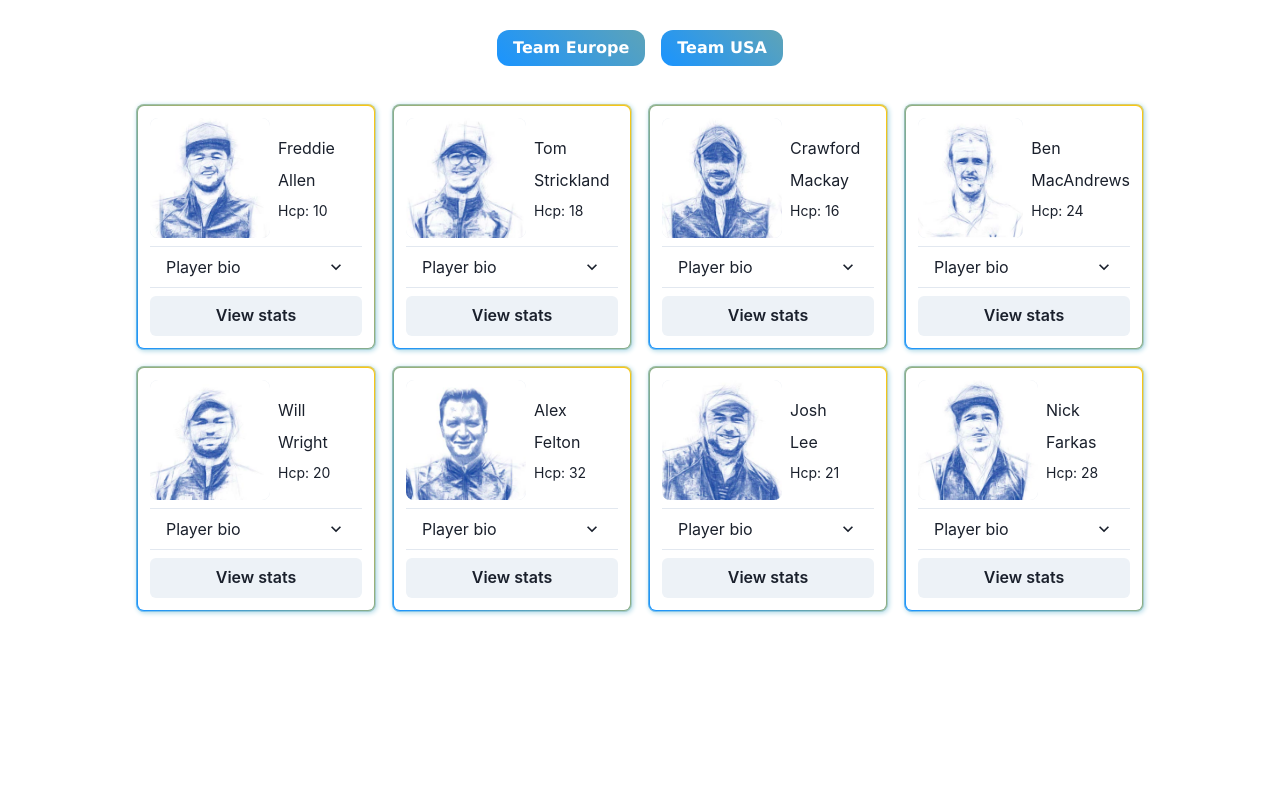
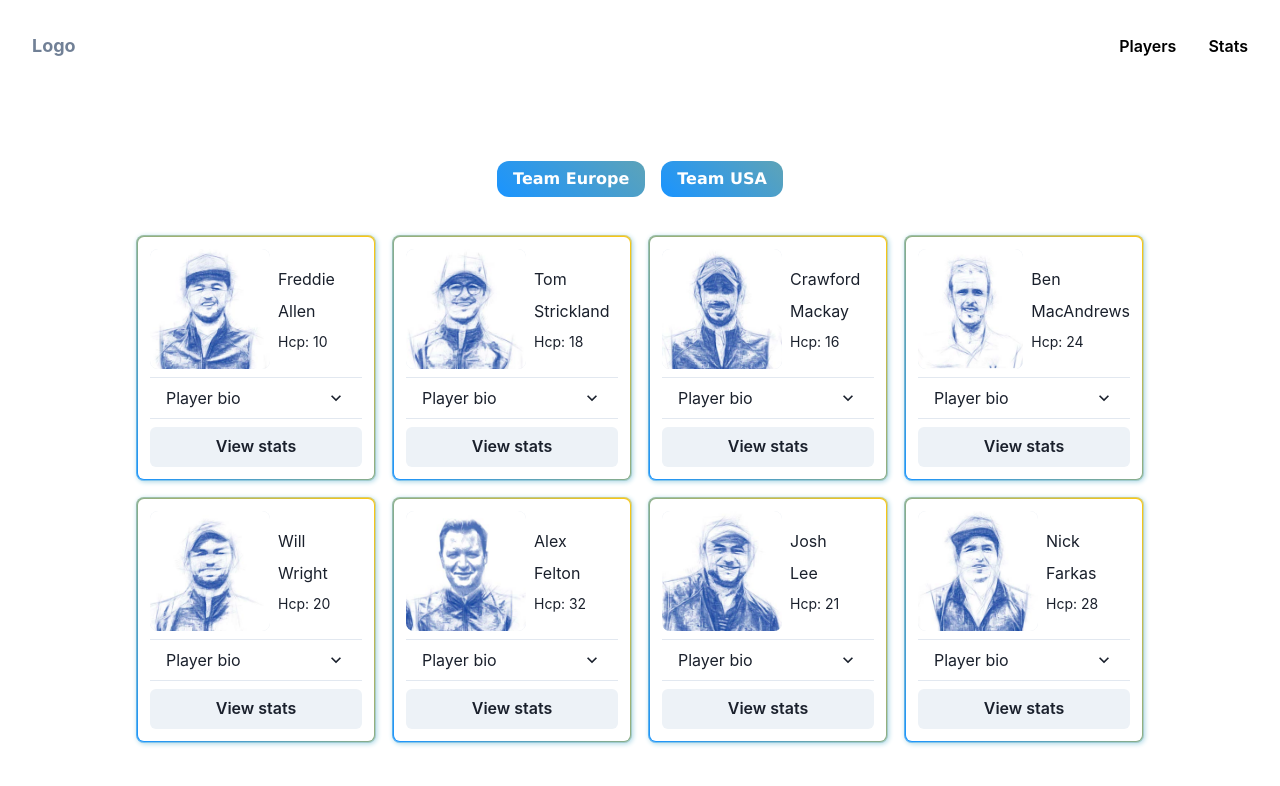
Before and after one commit to chrisobrien88/golftour, a React (Create React App) app: page / in a window 1280 px wide. Shown: the top 786 px of the page. Built offline with nearby package versions, Linux system fonts and the light colour scheme.

Commit message:
feat: adds responsive NavBar

```diff
--- a/src/App.js
+++ b/src/App.js
@@ -1,7 +1,5 @@
 import React, { useState } from 'react';
 import {
-  ButtonGroup,
-  Button,
   Flex,
   ChakraProvider,
   VStack,
@@ -15,6 +13,7 @@ import { teamEurope, teamUSA } from './players'
 
 // Import Components
 import { PlayerCard } from './components/PlayerCard/PlayerCard.js';
+import { NavBar } from './components/NavBar/NavBar';
 
 // Import Images
 import teamEuropePic from './images/europe.png'
@@ -33,7 +32,9 @@ export const App = () => {
 
   return (
     <ChakraProvider>
+
       <VStack h='100vh'>
+      <NavBar/>
         {/* <Image src={teamEuropePic} alt={teamEuropePic} position='absolute' maxH='100px'/> */}
         <VStack justifyContent='center' maxW='1200px'>
 
@@ -60,6 +61,7 @@ export const App = () => {
               src={player.profilePic}
             />))}
           </Flex>
+
         </VStack>
       </VStack>
     </ChakraProvider>
--- /dev/null
+++ b/src/components/NavBar/Logo.js
@@ -0,0 +1,12 @@
+import React from 'react';
+import { Box, Text } from "@chakra-ui/react"
+
+export function Logo(props) {
+    return (
+      <Box {...props}>
+        <Text fontSize="lg" fontWeight="bold">
+          Logo
+        </Text>
+      </Box>
+    )
+  }
--- /dev/null
+++ b/src/components/NavBar/MenuLinks.js
@@ -0,0 +1,38 @@
+import React from 'react';
+import { Box, Text, Link, Stack } from "@chakra-ui/react"
+
+const MenuItem = ({ children, isLast, to = "/", ...rest }) => {
+
+    const menuItemProps = {color: 'black', fontWeight:'semibold'};
+
+    return (
+        <Link href={to}>
+            <Text display="block" {...rest} {...menuItemProps}>
+                {children}
+            </Text>
+        </Link>
+    )
+};
+
+export const MenuLinks = () => {
+    return (
+        <Box
+            display={{ base: "none", md: "block" }}
+            // display={{ base: isOpen ? "block" : "none", md: "block" }}
+            flexBasis={{ base: "100%", md: "auto" }}
+        >
+            <Stack
+                spacing={8}
+                align="center"
+                justify={["center", "space-between", "flex-end", "flex-end"]}
+                direction={["column", "row", "row", "row"]}
+                pt={[4, 4, 0, 0]}
+            >
+                <MenuItem to="/">Players</MenuItem>
+                <MenuItem to="/how">Stats</MenuItem>
+            </Stack>
+
+        </Box>
+
+    )
+}
--- /dev/null
+++ b/src/components/NavBar/MenuToggle.js
@@ -0,0 +1,11 @@
+import React from 'react';
+import { Box } from "@chakra-ui/react";
+import { MdClose as CloseIcon, MdMenu as MenuIcon } from "react-icons/md";
+
+export const MenuToggle = ({ toggle, isOpen }) => {
+    return (
+      <Box display={{ base: "block", md: "none" }} onClick={toggle}>
+        {isOpen ? <CloseIcon color='black'/> : <MenuIcon color='black'/>}
+      </Box>
+    )
+  }
--- /dev/null
+++ b/src/components/NavBar/NavBar.js
@@ -0,0 +1,26 @@
+import React from 'react';
+import { Logo } from './Logo';
+import { MenuToggle } from './MenuToggle';
+import { MenuLinks } from './MenuLinks';
+import { NavBarContainer } from './NavBarContainer';
+import { Button } from '@chakra-ui/react';
+
+
+export const NavBar = (props) => {
+    const [isOpen, setIsOpen] = React.useState(false)
+
+    const toggle = () => setIsOpen(!isOpen)
+
+    return (
+        <NavBarContainer {...props}>
+            <Logo
+                w="100px"
+                color={["gray.500", "gray.500", "gray.500", "gray.500"]}
+            />
+            <MenuToggle toggle={toggle} isOpen={isOpen} />
+            <MenuLinks isOpen={isOpen} />
+            {/* <Button>Button</Button> */}
+        </NavBarContainer>
+
+    )
+};
--- /dev/null
+++ b/src/components/NavBar/NavBarContainer.js
@@ -0,0 +1,21 @@
+import React from 'react';
+import { Flex } from '@chakra-ui/react'
+
+export const NavBarContainer = ({ children }) => {
+    return (
+        <Flex
+            as="nav"
+            align="center"
+            justify="space-between"
+            wrap="wrap"
+            w="100%"
+            mb={8}
+            p={8}
+            bg={["primary.500", "primary.500", "transparent", "transparent"]}
+            color={["white", "white", "primary.700", "primary.700"]}
+            // {...props}
+        >
+            {children}
+        </Flex>
+    )
+};
```
Also changed, not shown: src/scenes/Players.js (added).
